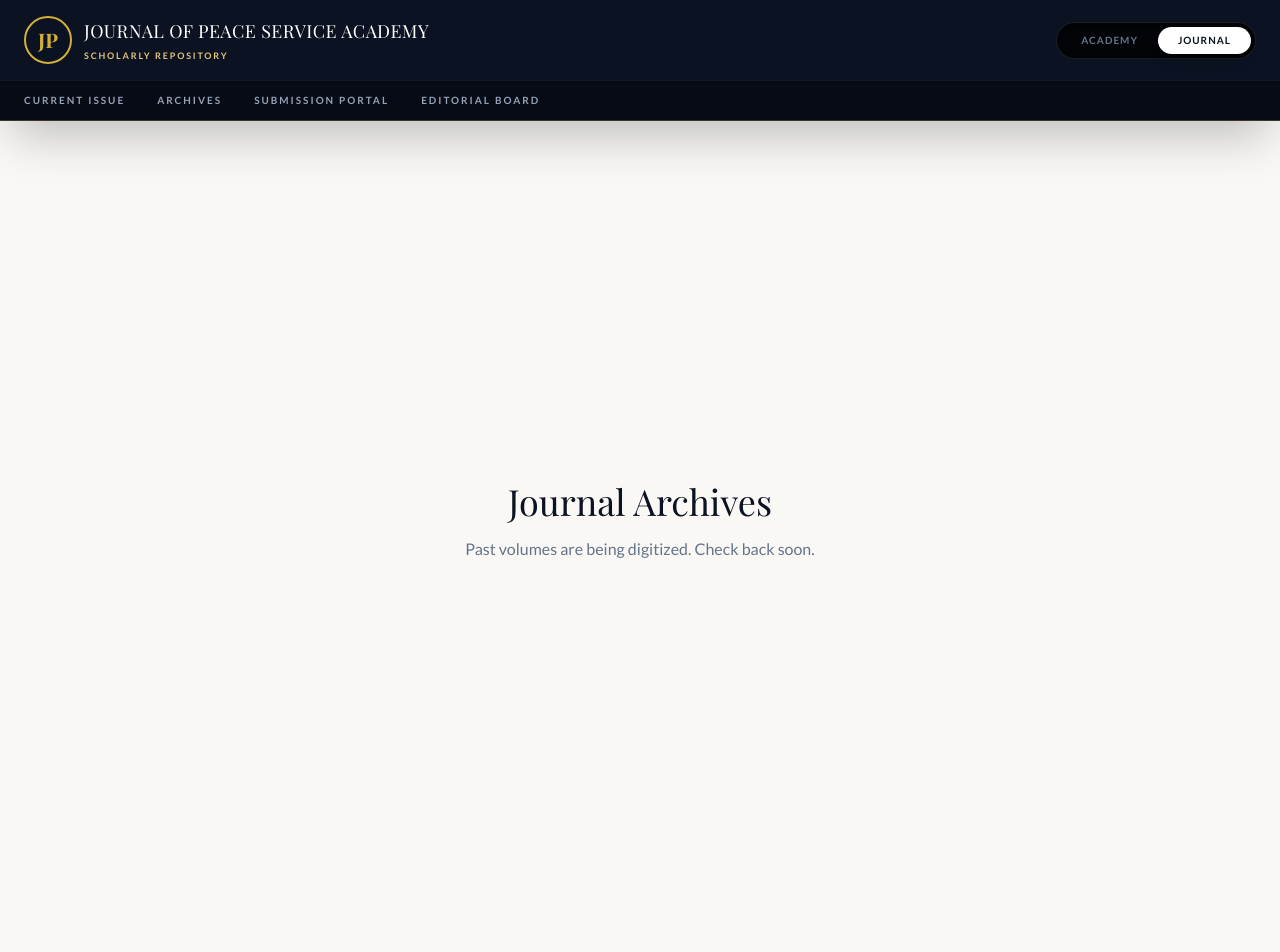
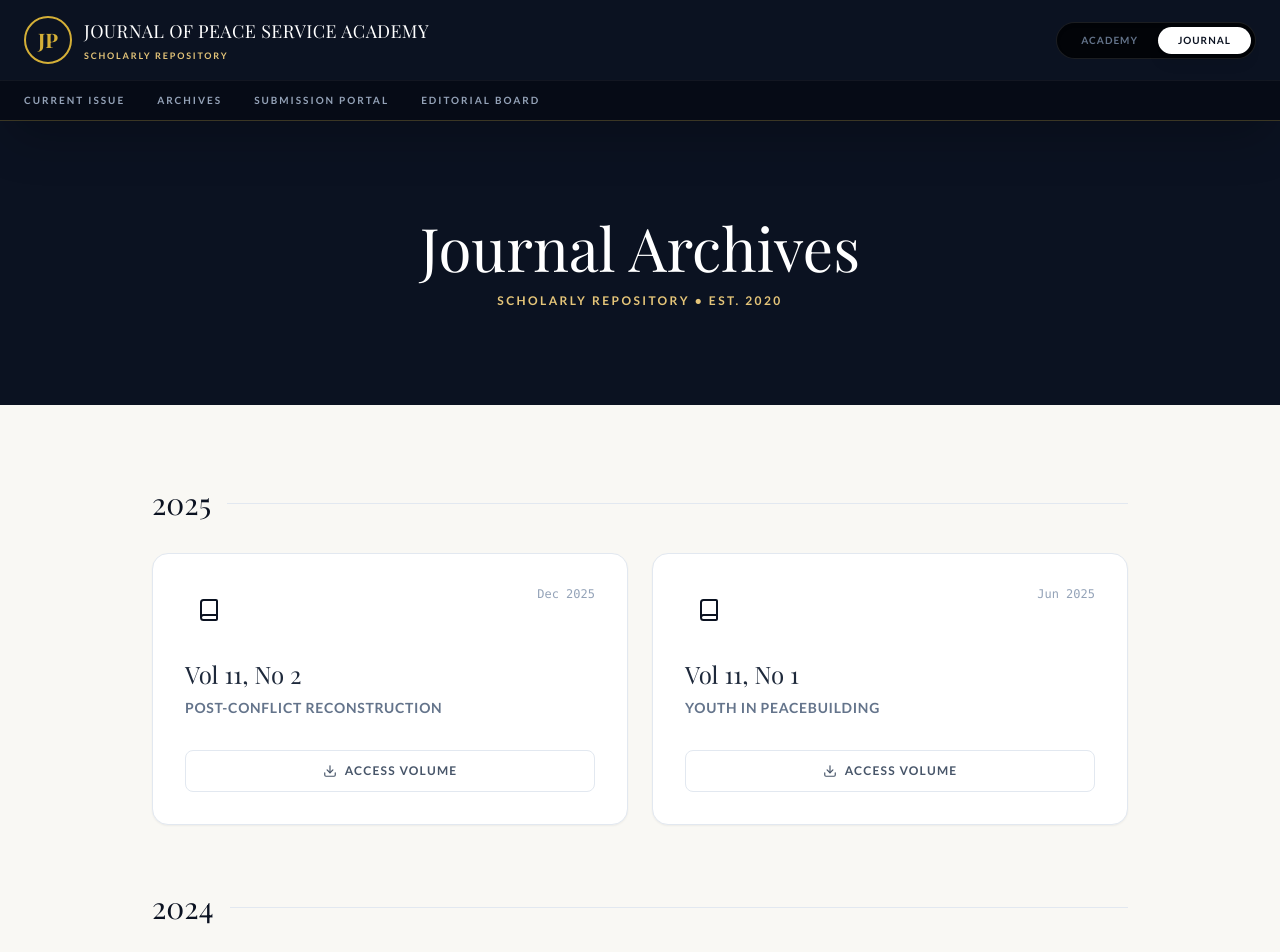
Before and after one commit to boluadeoye/jopsa-web, a Next.js app: page /journal/archives in a window 1280 px wide. Shown: the top 952 px of the page. Before the commit the page ends 921 px from the top, so only its background shows below. Built offline with nearby package versions, Linux system fonts and the light colour scheme; a web font is replaced by a local one.

Commit message:
Feat: Build Journal Archives with timeline layout

```diff
--- a/src/app/journal/archives/page.tsx
+++ b/src/app/journal/archives/page.tsx
@@ -1,10 +1,60 @@
+"use client";
+import archives from "@/data/journal/archives.json";
+import { motion } from "framer-motion";
+import { Book, Download, Calendar } from "lucide-react";
+
 export default function ArchivesPage() {
   return (
-    <main className="min-h-screen bg-[#F9F8F4] flex items-center justify-center">
-      <div className="text-center">
-        <h1 className="font-serif text-4xl text-obsidian-900 mb-4">Journal Archives</h1>
-        <p className="text-slate-500">Past volumes are being digitized. Check back soon.</p>
-      </div>
+    <main className="min-h-screen bg-[#F9F8F4] pb-24">
+
+      {/* Hero */}
+      <section className="py-24 px-6 bg-obsidian-900 text-white text-center">
+        <h1 className="font-serif text-4xl md:text-6xl mb-4">Journal Archives</h1>
+        <p className="font-sans text-gold-400 text-xs font-bold tracking-[0.2em] uppercase">
+          Scholarly Repository • Est. 2020
+        </p>
+      </section>
+
+      {/* Archive Grid */}
+      <section className="max-w-5xl mx-auto px-6 py-20">
+        {archives.map((yearGroup, i) => (
+          <motion.div
+            key={yearGroup.year}
+            initial={{ opacity: 0, y: 20 }}
+            whileInView={{ opacity: 1, y: 0 }}
+            transition={{ delay: i * 0.1 }}
+            className="mb-16"
+          >
+            <div className="flex items-center gap-4 mb-8">
+              <h2 className="font-serif text-3xl text-obsidian-900">{yearGroup.year}</h2>
+              <div className="h-px flex-1 bg-slate-200"></div>
+            </div>
+
+            <div className="grid grid-cols-1 md:grid-cols-2 gap-6">
+              {yearGroup.volumes.map((vol, j) => (
+                <div key={j} className="group bg-white p-8 rounded-2xl shadow-sm border border-slate-200 hover:shadow-xl hover:border-gold-500/30 transition-all">
+                  <div className="flex justify-between items-start mb-6">
+                    <div className="p-3 bg-obsidian-50 rounded-xl text-obsidian-900 group-hover:bg-gold-500 group-hover:text-white transition-colors">
+                      <Book size={24} />
+                    </div>
+                    <span className="text-xs font-mono text-slate-400">{vol.date}</span>
+                  </div>
+
+                  <h3 className="font-serif text-2xl text-slate-800 mb-2">{vol.title}</h3>
+                  <p className="text-sm text-slate-500 uppercase tracking-wider font-bold mb-8">
+                    {vol.theme}
+                  </p>
+
+                  <button className="w-full py-3 border border-slate-200 rounded-lg text-xs font-bold uppercase tracking-widest text-slate-600 hover:bg-obsidian-900 hover:text-white hover:border-obsidian-900 transition-all flex items-center justify-center gap-2">
+                    <Download size={14} /> Access Volume
+                  </button>
+                </div>
+              ))}
+            </div>
+          </motion.div>
+        ))}
+      </section>
+
     </main>
   );
 }
--- /dev/null
+++ b/src/data/journal/archives.json
@@ -0,0 +1,16 @@
+[
+  {
+    "year": "2025",
+    "volumes": [
+      { "id": "vol11-no2", "title": "Vol 11, No 2", "theme": "Post-Conflict Reconstruction", "date": "Dec 2025" },
+      { "id": "vol11-no1", "title": "Vol 11, No 1", "theme": "Youth in Peacebuilding", "date": "Jun 2025" }
+    ]
+  },
+  {
+    "year": "2024",
+    "volumes": [
+      { "id": "vol10-no2", "title": "Vol 10, No 2", "theme": "Electoral Violence Mitigation", "date": "Dec 2024" },
+      { "id": "vol10-no1", "title": "Vol 10, No 1", "theme": "Women in Security", "date": "Jun 2024" }
+    ]
+  }
+]
```
